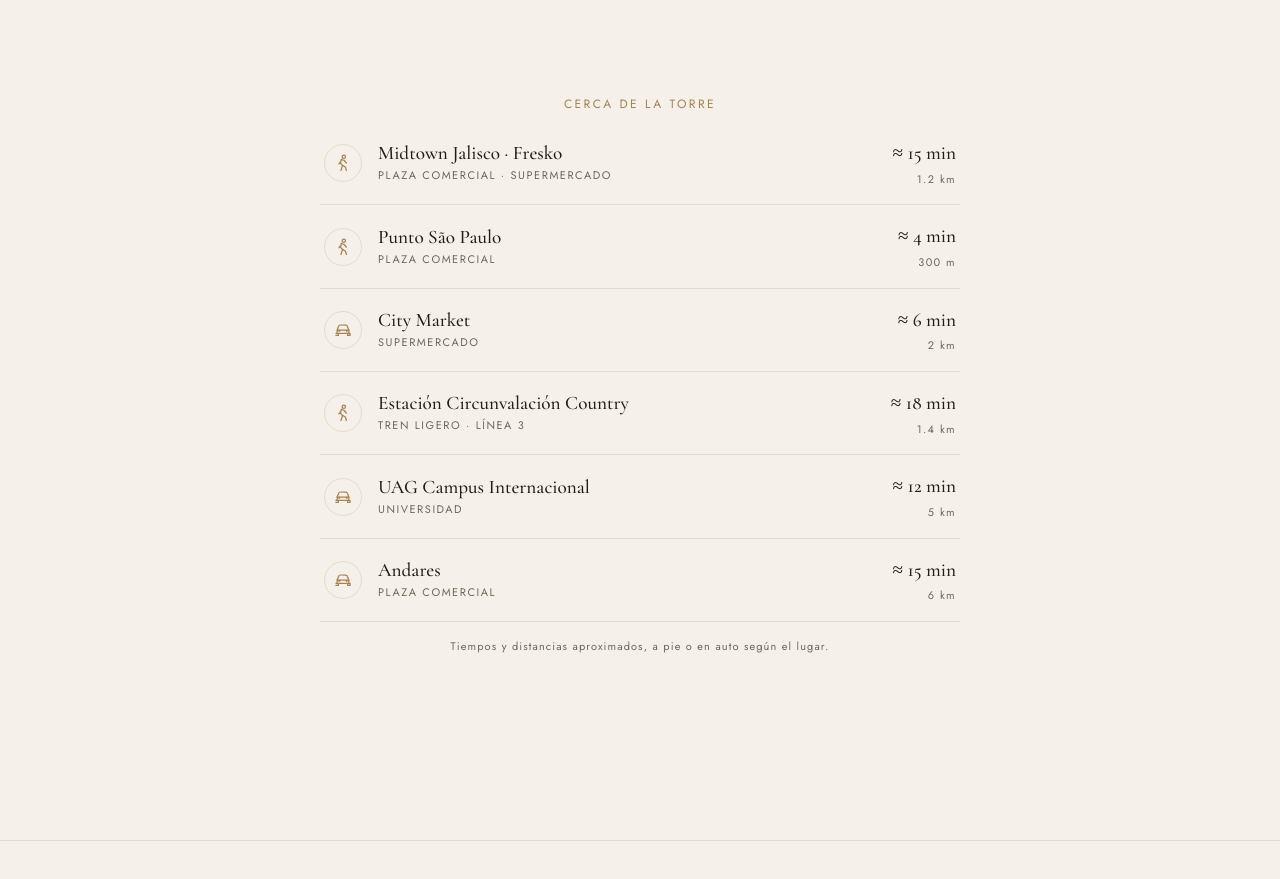
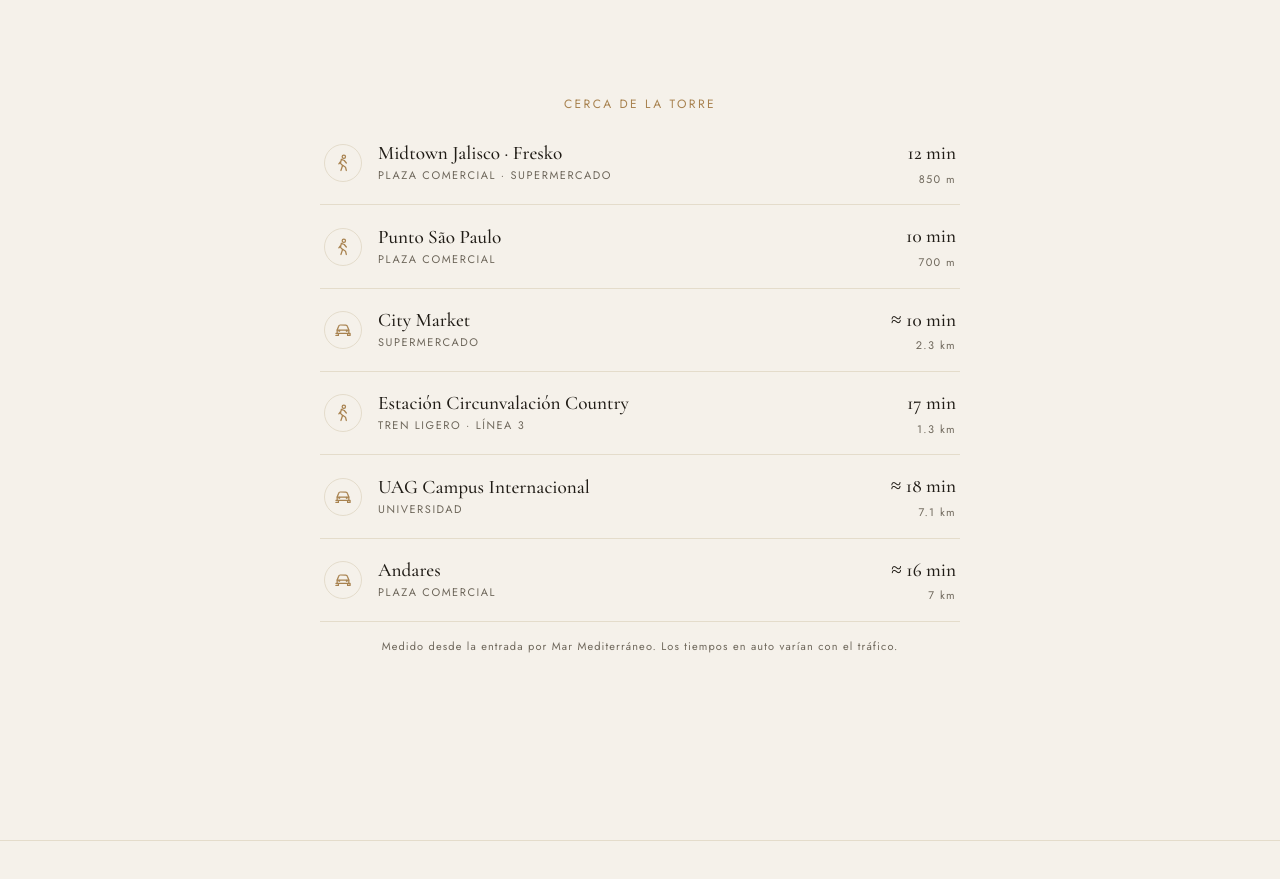
Before and after one commit to warriomtz/theothercollection, a plain HTML site: page ubicacion.html in a window 1280 px wide. Shown: the part 1060-1939 px from the top of the page. Drawn offline with Linux system fonts and the light colour scheme; no server answers.

Commit message:
Ubicación: tiempos y distancias reales de Google Maps
Co-Authored-By: Claude Sonnet 5.5 <noreply@anthropic.com>
Claude-Session: https://claude.ai/code/session_01XHJBwnnbeF811JYRktv7su

```diff
--- a/ubicacion.html
+++ b/ubicacion.html
@@ -504,14 +504,14 @@
     <section class="near" data-reveal>
       <h2 class="near-title" data-i18n="near.title">Cerca de la torre</h2>
       <ul class="near-list">
-      <li class="near-row"><span class="near-ic"><svg viewBox="0 0 24 24" aria-hidden="true"><circle cx="13" cy="4.5" r="2"/><path d="M9.5 21l2-6-2.5-2.5 1-5 3.5 1.5 2.5 3M9 10.5L7 13M12 15l3 2 1 4"/></svg><span class="sr-only" data-i18n="near.m.walk">A pie</span></span><span class="near-name"><strong>Midtown Jalisco · Fresko</strong><span data-i18n="near.t.mall">Plaza comercial · supermercado</span></span><span class="near-dist"><b>≈ 15 min</b><span>1.2 km</span></span></li>
-      <li class="near-row"><span class="near-ic"><svg viewBox="0 0 24 24" aria-hidden="true"><circle cx="13" cy="4.5" r="2"/><path d="M9.5 21l2-6-2.5-2.5 1-5 3.5 1.5 2.5 3M9 10.5L7 13M12 15l3 2 1 4"/></svg><span class="sr-only" data-i18n="near.m.walk">A pie</span></span><span class="near-name"><strong>Punto São Paulo</strong><span data-i18n="near.t.mall1">Plaza comercial</span></span><span class="near-dist"><b>≈ 4 min</b><span>300 m</span></span></li>
-      <li class="near-row"><span class="near-ic"><svg viewBox="0 0 24 24" aria-hidden="true"><path d="M5 16V12l1.8-4.5A2 2 0 018.7 6h6.6a2 2 0 011.9 1.5L19 12v4M3.5 16h17v2.5h-3V16M6.5 16v2.5h-3"/><circle cx="7.5" cy="13" r=".6"/><circle cx="16.5" cy="13" r=".6"/><path d="M5 12h14"/></svg><span class="sr-only" data-i18n="near.m.car">En auto</span></span><span class="near-name"><strong>City Market</strong><span data-i18n="near.t.super">Supermercado</span></span><span class="near-dist"><b>≈ 6 min</b><span>2 km</span></span></li>
-      <li class="near-row"><span class="near-ic"><svg viewBox="0 0 24 24" aria-hidden="true"><circle cx="13" cy="4.5" r="2"/><path d="M9.5 21l2-6-2.5-2.5 1-5 3.5 1.5 2.5 3M9 10.5L7 13M12 15l3 2 1 4"/></svg><span class="sr-only" data-i18n="near.m.walk">A pie</span></span><span class="near-name"><strong>Estación Circunvalación Country</strong><span data-i18n="near.t.rail">Tren ligero · Línea 3</span></span><span class="near-dist"><b>≈ 18 min</b><span>1.4 km</span></span></li>
-      <li class="near-row"><span class="near-ic"><svg viewBox="0 0 24 24" aria-hidden="true"><path d="M5 16V12l1.8-4.5A2 2 0 018.7 6h6.6a2 2 0 011.9 1.5L19 12v4M3.5 16h17v2.5h-3V16M6.5 16v2.5h-3"/><circle cx="7.5" cy="13" r=".6"/><circle cx="16.5" cy="13" r=".6"/><path d="M5 12h14"/></svg><span class="sr-only" data-i18n="near.m.car">En auto</span></span><span class="near-name"><strong>UAG Campus Internacional</strong><span data-i18n="near.t.uni">Universidad</span></span><span class="near-dist"><b>≈ 12 min</b><span>5 km</span></span></li>
-      <li class="near-row"><span class="near-ic"><svg viewBox="0 0 24 24" aria-hidden="true"><path d="M5 16V12l1.8-4.5A2 2 0 018.7 6h6.6a2 2 0 011.9 1.5L19 12v4M3.5 16h17v2.5h-3V16M6.5 16v2.5h-3"/><circle cx="7.5" cy="13" r=".6"/><circle cx="16.5" cy="13" r=".6"/><path d="M5 12h14"/></svg><span class="sr-only" data-i18n="near.m.car">En auto</span></span><span class="near-name"><strong>Andares</strong><span data-i18n="near.t.mall2">Plaza comercial</span></span><span class="near-dist"><b>≈ 15 min</b><span>6 km</span></span></li>
+      <li class="near-row"><span class="near-ic"><svg viewBox="0 0 24 24" aria-hidden="true"><circle cx="13" cy="4.5" r="2"/><path d="M9.5 21l2-6-2.5-2.5 1-5 3.5 1.5 2.5 3M9 10.5L7 13M12 15l3 2 1 4"/></svg><span class="sr-only" data-i18n="near.m.walk">A pie</span></span><span class="near-name"><strong>Midtown Jalisco · Fresko</strong><span data-i18n="near.t.mall">Plaza comercial · supermercado</span></span><span class="near-dist"><b>12 min</b><span>850 m</span></span></li>
+      <li class="near-row"><span class="near-ic"><svg viewBox="0 0 24 24" aria-hidden="true"><circle cx="13" cy="4.5" r="2"/><path d="M9.5 21l2-6-2.5-2.5 1-5 3.5 1.5 2.5 3M9 10.5L7 13M12 15l3 2 1 4"/></svg><span class="sr-only" data-i18n="near.m.walk">A pie</span></span><span class="near-name"><strong>Punto São Paulo</strong><span data-i18n="near.t.mall1">Plaza comercial</span></span><span class="near-dist"><b>10 min</b><span>700 m</span></span></li>
+      <li class="near-row"><span class="near-ic"><svg viewBox="0 0 24 24" aria-hidden="true"><path d="M5 16V12l1.8-4.5A2 2 0 018.7 6h6.6a2 2 0 011.9 1.5L19 12v4M3.5 16h17v2.5h-3V16M6.5 16v2.5h-3"/><circle cx="7.5" cy="13" r=".6"/><circle cx="16.5" cy="13" r=".6"/><path d="M5 12h14"/></svg><span class="sr-only" data-i18n="near.m.car">En auto</span></span><span class="near-name"><strong>City Market</strong><span data-i18n="near.t.super">Supermercado</span></span><span class="near-dist"><b>≈ 10 min</b><span>2.3 km</span></span></li>
+      <li class="near-row"><span class="near-ic"><svg viewBox="0 0 24 24" aria-hidden="true"><circle cx="13" cy="4.5" r="2"/><path d="M9.5 21l2-6-2.5-2.5 1-5 3.5 1.5 2.5 3M9 10.5L7 13M12 15l3 2 1 4"/></svg><span class="sr-only" data-i18n="near.m.walk">A pie</span></span><span class="near-name"><strong>Estación Circunvalación Country</strong><span data-i18n="near.t.rail">Tren ligero · Línea 3</span></span><span class="near-dist"><b>17 min</b><span>1.3 km</span></span></li>
+      <li class="near-row"><span class="near-ic"><svg viewBox="0 0 24 24" aria-hidden="true"><path d="M5 16V12l1.8-4.5A2 2 0 018.7 6h6.6a2 2 0 011.9 1.5L19 12v4M3.5 16h17v2.5h-3V16M6.5 16v2.5h-3"/><circle cx="7.5" cy="13" r=".6"/><circle cx="16.5" cy="13" r=".6"/><path d="M5 12h14"/></svg><span class="sr-only" data-i18n="near.m.car">En auto</span></span><span class="near-name"><strong>UAG Campus Internacional</strong><span data-i18n="near.t.uni">Universidad</span></span><span class="near-dist"><b>≈ 18 min</b><span>7.1 km</span></span></li>
+      <li class="near-row"><span class="near-ic"><svg viewBox="0 0 24 24" aria-hidden="true"><path d="M5 16V12l1.8-4.5A2 2 0 018.7 6h6.6a2 2 0 011.9 1.5L19 12v4M3.5 16h17v2.5h-3V16M6.5 16v2.5h-3"/><circle cx="7.5" cy="13" r=".6"/><circle cx="16.5" cy="13" r=".6"/><path d="M5 12h14"/></svg><span class="sr-only" data-i18n="near.m.car">En auto</span></span><span class="near-name"><strong>Andares</strong><span data-i18n="near.t.mall2">Plaza comercial</span></span><span class="near-dist"><b>≈ 16 min</b><span>7 km</span></span></li>
       </ul>
-      <p class="near-note" data-i18n="near.note">Tiempos y distancias aproximados, a pie o en auto según el lugar.</p>
+      <p class="near-note" data-i18n="near.note">Medido desde la entrada por Mar Mediterráneo. Los tiempos en auto varían con el tráfico.</p>
     </section>
   </div>
 </main>
@@ -536,13 +536,13 @@
     es: {
       'page.title':'Ubicación — The Other Collection',
       'nav.back':'← Volver a propiedades','loc.back':'← Volver a la propiedad',
-      'loc.label':'Ubicación','loc.title':'Country Club, Guadalajara','loc.addr':'Av. de las Américas 1254<br>Country Club, Guadalajara','loc.open':'Abrir en Google Maps','loc.hint':'Toca para explorar el mapa','loc.fail':'El mapa no se pudo cargar. Usa el botón de abajo.','near.title':'Cerca de la torre','near.note':'Tiempos y distancias aproximados, a pie o en auto según el lugar.','near.t.mall':'Plaza comercial · supermercado','near.t.mall1':'Plaza comercial','near.t.mall2':'Plaza comercial','near.t.super':'Supermercado','near.t.rail':'Tren ligero · Línea 3','near.t.uni':'Universidad','near.m.walk':'A pie','near.m.car':'En auto',
+      'loc.label':'Ubicación','loc.title':'Country Club, Guadalajara','loc.addr':'Av. de las Américas 1254<br>Country Club, Guadalajara','loc.open':'Abrir en Google Maps','loc.hint':'Toca para explorar el mapa','loc.fail':'El mapa no se pudo cargar. Usa el botón de abajo.','near.title':'Cerca de la torre','near.note':'Medido desde la entrada por Mar Mediterráneo. Los tiempos en auto varían con el tráfico.','near.t.mall':'Plaza comercial · supermercado','near.t.mall1':'Plaza comercial','near.t.mall2':'Plaza comercial','near.t.super':'Supermercado','near.t.rail':'Tren ligero · Línea 3','near.t.uni':'Universidad','near.m.walk':'A pie','near.m.car':'En auto',
       'footer.copy':'© 2026 The Other Collection'
     },
     en: {
       'page.title':'Location — The Other Collection',
       'nav.back':'← Back to properties','loc.back':'← Back to the property',
-      'loc.label':'Location','loc.title':'Country Club, Guadalajara','loc.addr':'Av. de las Américas 1254<br>Country Club, Guadalajara','loc.open':'Open in Google Maps','loc.hint':'Tap to explore the map','loc.fail':'The map could not load. Use the button below.','near.title':'Nearby','near.note':'Approximate travel times and distances, on foot or by car as shown.','near.t.mall':'Shopping mall · supermarket','near.t.mall1':'Shopping mall','near.t.mall2':'Shopping mall','near.t.super':'Supermarket','near.t.rail':'Light rail · Line 3','near.t.uni':'University','near.m.walk':'On foot','near.m.car':'By car',
+      'loc.label':'Location','loc.title':'Country Club, Guadalajara','loc.addr':'Av. de las Américas 1254<br>Country Club, Guadalajara','loc.open':'Open in Google Maps','loc.hint':'Tap to explore the map','loc.fail':'The map could not load. Use the button below.','near.title':'Nearby','near.note':'Measured from the Mar Mediterráneo entrance. Driving times vary with traffic.','near.t.mall':'Shopping mall · supermarket','near.t.mall1':'Shopping mall','near.t.mall2':'Shopping mall','near.t.super':'Supermarket','near.t.rail':'Light rail · Line 3','near.t.uni':'University','near.m.walk':'On foot','near.m.car':'By car',
       'footer.copy':'© 2026 The Other Collection'
     }
   };
```
